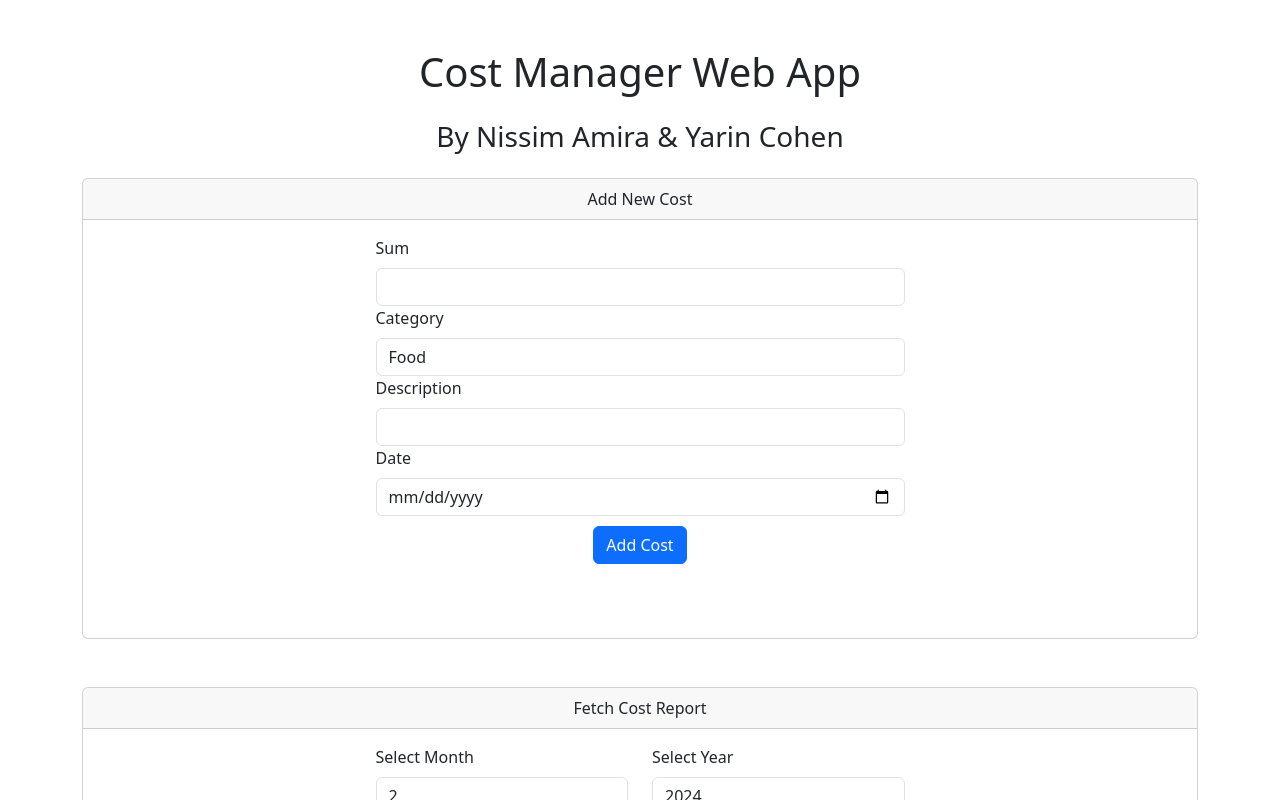
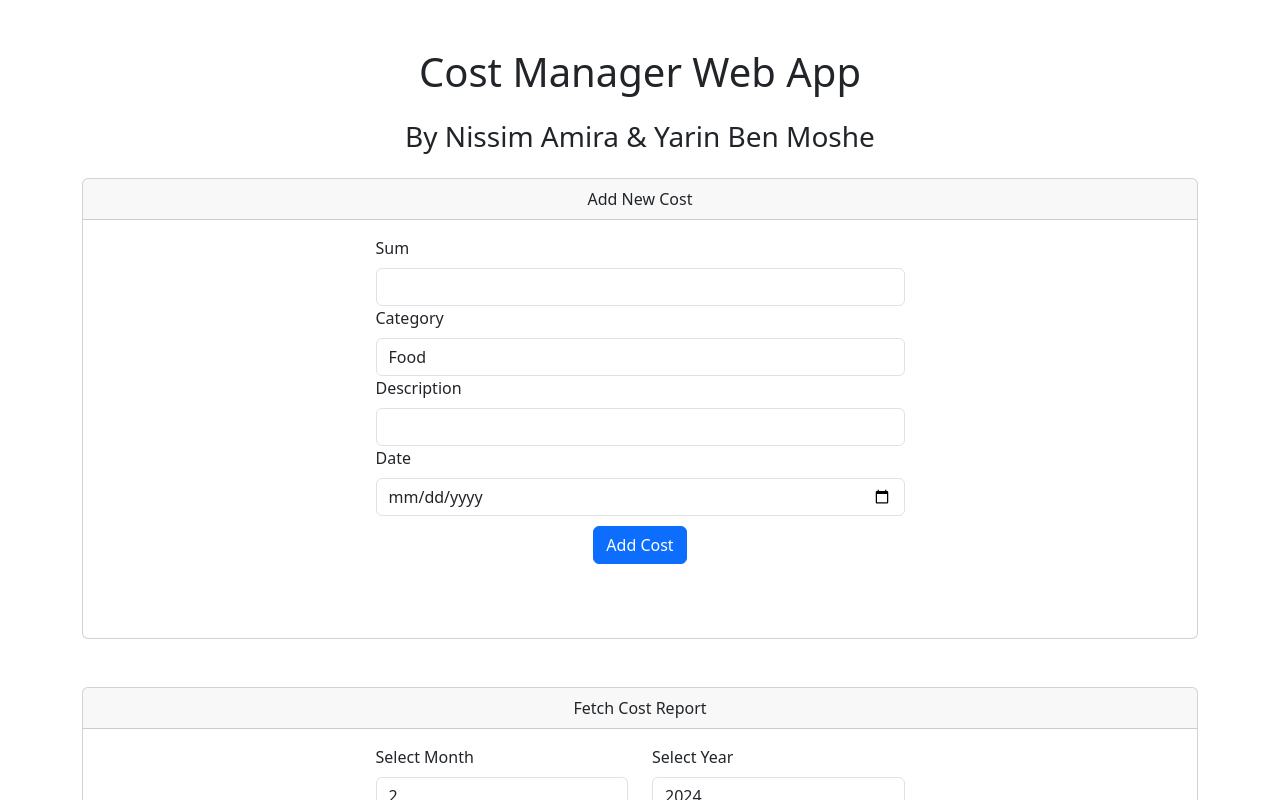
Before and after one commit to NissimAmira/Cost_Manager_Web_App, a React (Create React App) app: page / in a window 1280 px wide. Shown: the top 800 px of the page. Built offline with nearby package versions, Linux system fonts and the light colour scheme.

Commit message:
Update App.js

```diff
--- a/src/App.js
+++ b/src/App.js
@@ -7,7 +7,7 @@ function App() {
     return (
         <Container className="my-5">
             <h1 className="text-center mb-4">Cost Manager Web App</h1>
-            <h3 className="text-center mb-4">By Nissim Amira & Yarin Cohen</h3>
+            <h3 className="text-center mb-4">By Nissim Amira & Yarin Ben Moshe</h3>
             <AddCostForm />
             <CostReport />
         </Container>
```
